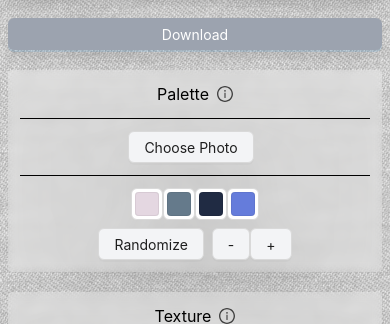
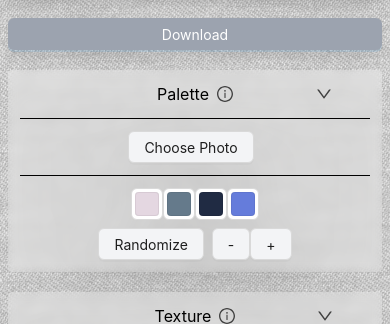
Before and after one commit to christianscarlett/josef, a React (Create React App) app: page / in a window 390 px wide. Shown: the part 520-844 px from the top of the page. Built offline with nearby package versions, Linux system fonts and the light colour scheme.

Commit message:
add expand chevron

```diff
--- a/src/components/ControlRow.tsx
+++ b/src/components/ControlRow.tsx
@@ -1,5 +1,9 @@
-import { ReactNode } from "react";
-import { InfoCircleOutlined } from "@ant-design/icons";
+import { ReactNode, useState } from "react";
+import {
+  InfoCircleOutlined,
+  LeftOutlined,
+  DownOutlined,
+} from "@ant-design/icons";
 import { Tooltip } from "antd";
 
 interface ControlRowProps {
@@ -11,6 +15,21 @@ interface ControlRowProps {
 
 function ControlRow(props: ControlRowProps) {
   const { title, controller, tooltipTitle, isMobile } = props;
+
+  const [isExpanded, setIsExpanded] = useState(true);
+
+  const expandIcon = isExpanded ? (
+    <DownOutlined
+      className="ml-2 opacity-70 hover:opacity-100 hover:text-black hover:cursor-pointer"
+      onClick={() => setIsExpanded(false)}
+    />
+  ) : (
+    <LeftOutlined
+      className="ml-2 opacity-70 hover:opacity-100 hover:text-black hover:cursor-pointer"
+      onClick={() => setIsExpanded(true)}
+    />
+  );
+
   return (
     <div
       className={
@@ -19,12 +38,20 @@ function ControlRow(props: ControlRowProps) {
         " items-center justify-center bg-white/30 p-3 rounded backdrop-blur-sm drop-shadow-2xl mb-5 w-full"
       }
     >
+      <div
+        className={isMobile ? "flex items-center justify-around w-full" : ""}
+      >
+        {isMobile && <div className="opacity-0">{expandIcon}</div>}
         <div className="flex items-center justify-center">
           <h3>{title}</h3>
           <Tooltip title={tooltipTitle}>
             <InfoCircleOutlined className="ml-2 opacity-70 hover:opacity-100 hover:text-black hover:cursor-pointer" />
           </Tooltip>
         </div>
+        {isMobile && expandIcon}
+      </div>
+      {(!isMobile || isExpanded) && (
+        <>
           <div
             className={
               "border-solid border-l border-b border-black self-stretch " +
@@ -32,6 +59,8 @@ function ControlRow(props: ControlRowProps) {
             }
           ></div>
           {controller}
+        </>
+      )}
     </div>
   );
 }
```
Lines whose indentation alone changed are shown as unchanged.
